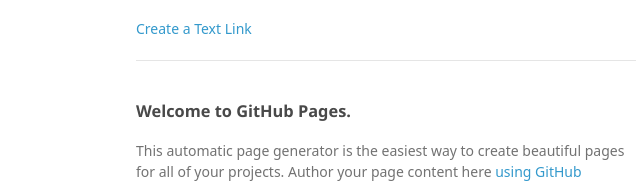
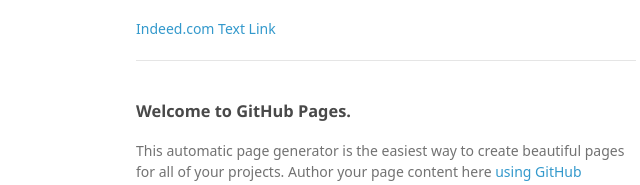
Before and after one commit to hangarr/jobberize, a plain HTML site: page index.html in a window 1280 px wide. Shown: the part 333-518 px from the top of the page, 434-1074 px from the left. Drawn offline with Linux system fonts and the light colour scheme; a script that the page names is missing; a web font is replaced by a local one.

Commit message:
Update index.html

```diff
--- a/index.html
+++ b/index.html
@@ -98,7 +98,7 @@
 </div>
 
 <br>
-<a href="http://www.indeed.com/jobs?indpubnum=3028126713509585" target="indeed_search" >Create a Text Link</a>
+<a href="http://www.indeed.com/jobs?indpubnum=3028126713509585" target="indeed_search" >Indeed.com Text Link</a>
 <br>
 <br>
 <hr>
```
